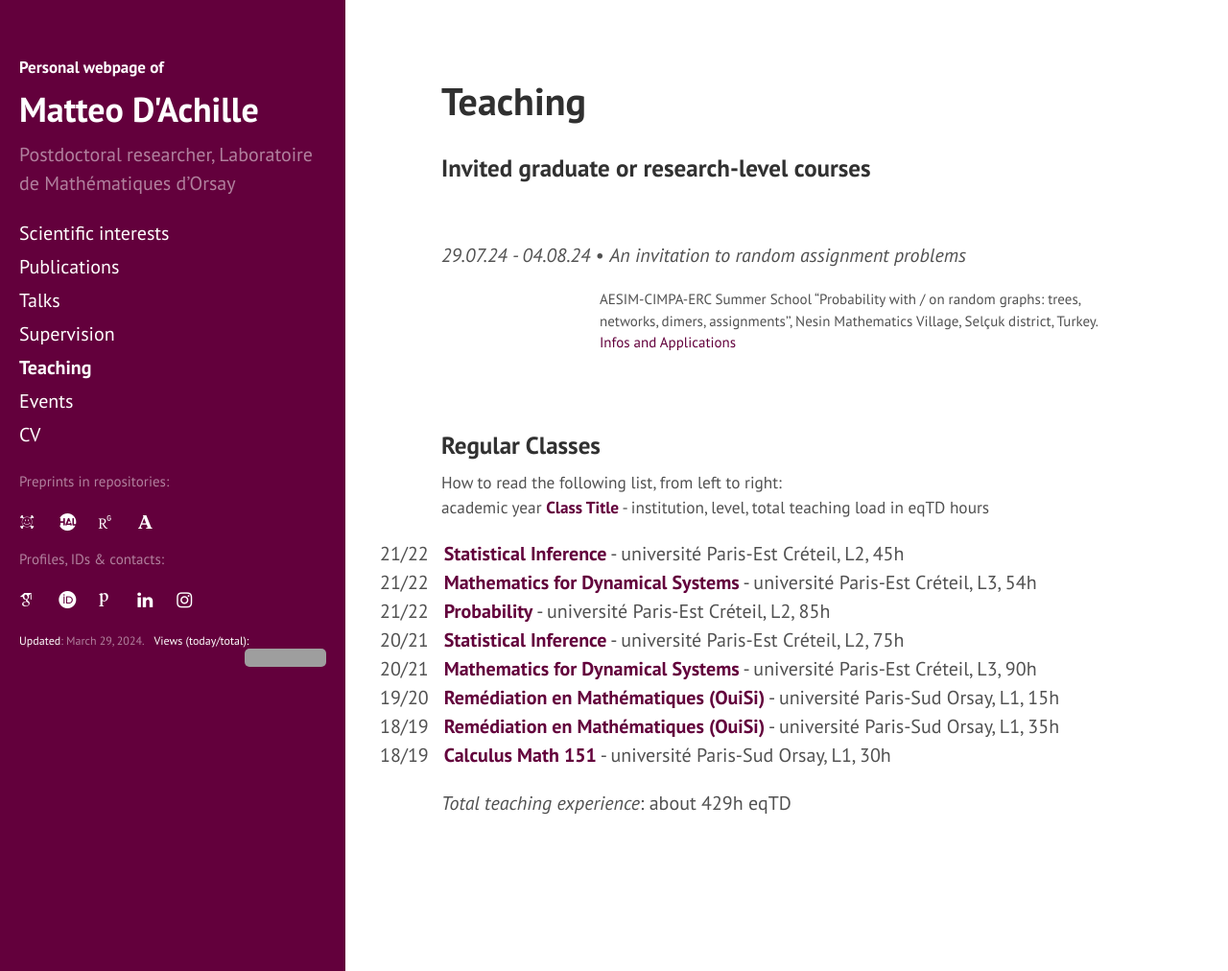
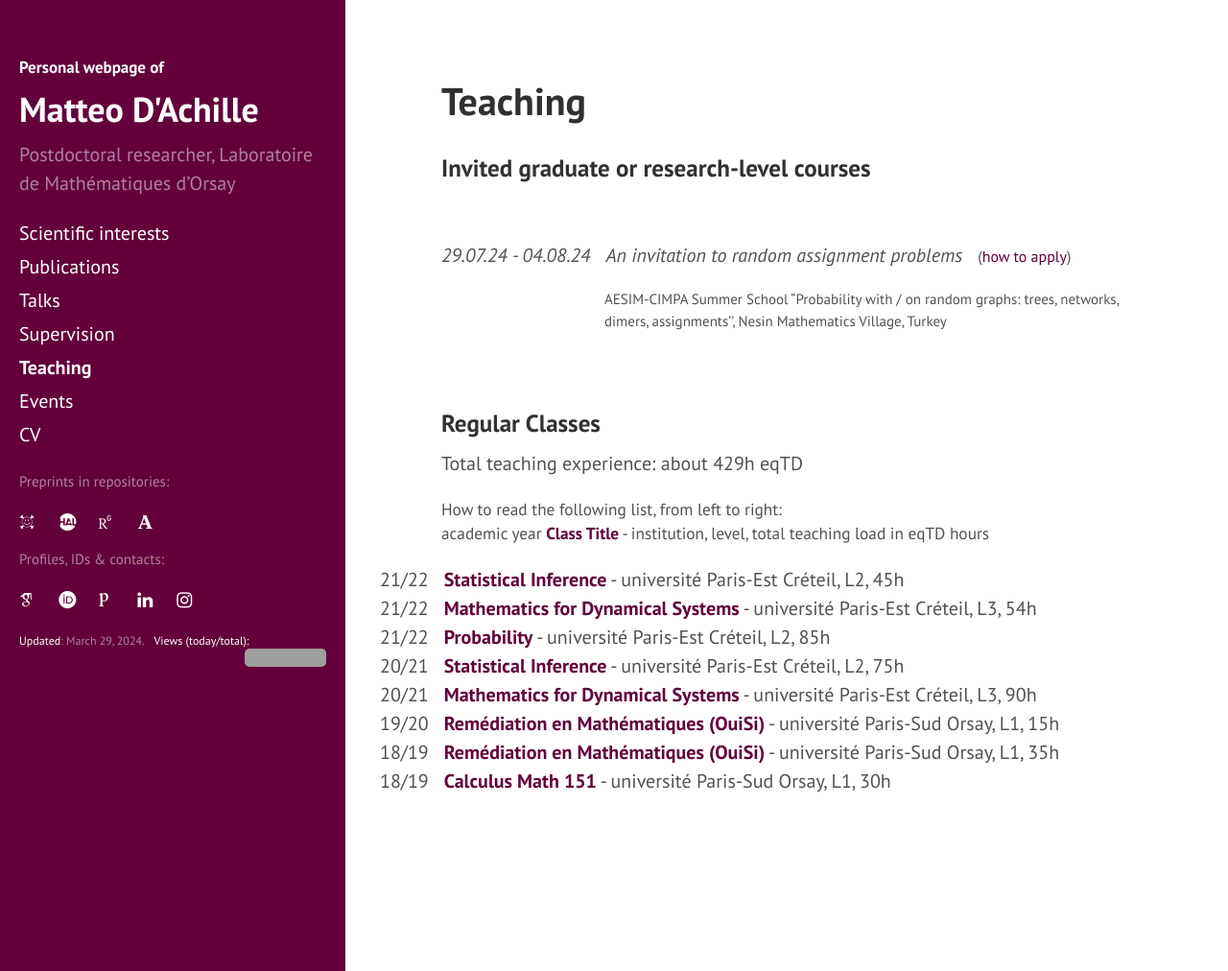
Before and after one commit to matteodachille/matteodachille.github.io, a Jekyll site: the page built from teaching.md, in a window 1280 px wide and 1012 px high. Shown: the whole window at 96% size. Built offline with Jekyll 4.4.1, drawn with Linux system fonts in a browser that asks for light colours; nearby versions of some CDN libraries; some web fonts are replaced; grey boxes are pictures that could not be loaded.

Commit message:
Fixed typos

```diff
--- a/index.html
+++ b/index.html
@@ -17,7 +17,7 @@ show: hyde
 <h3>About me</h3>
 
 
-<p style="text-align:justify;">Postdoctoral researcher at the <a href="https://www.imo.universite-paris-saclay.fr/fr/" target="_blank">Laboratoire de Mathématiques d’Orsay</a>, université Paris-Saclay, member the ERC Grant "SuPerGRandMa", PI <a href="https://www.imo.universite-paris-saclay.fr/~nicolas.curien/">Nicolas Curien</a>. <br/> <br/> See <a href="/cv">CV</a> for more.</p>
+<p style="text-align:justify;">Postdoctoral researcher at the <a href="https://www.imo.universite-paris-saclay.fr/fr/" target="_blank">Laboratoire de Mathématiques d’Orsay</a>, université Paris-Saclay, member of the ERC Grant "SuPerGRandMa", PI <a href="https://www.imo.universite-paris-saclay.fr/~nicolas.curien/">Nicolas Curien</a>. <br/> <br/> See <a href="/cv">CV</a> for more.</p>
 
 
 
--- a/teaching.md
+++ b/teaching.md
@@ -19,15 +19,17 @@ I currently teach for the [Laboratoire d’analyse et de mathématiques appliqu
 ### Invited graduate or research-level courses
 <br/>
 
-_29.07.24 - 04.08.24_ &#x2022; _An invitation to random assignment problems_ <br/>
+_29.07.24 - 04.08.24_ &nbsp; *An invitation to random assignment problems*  &nbsp; <span style="font-size: .8rem">([how to apply](https://sites.google.com/view/probabilityinturkey/main){:target="_blank"})</span><br/>
 
-AESIM-CIMPA-ERC Summer School "Probability with / on random graphs:
-trees, networks, dimers, assignments'', Nesin Mathematics Village, Selçuk district, Turkey.<br/> [Infos and Applications](https://sites.google.com/view/probabilityinturkey/main){:target="_blank"}
-{: style="font-size: 15px; margin-left: 165px;" }
+AESIM-CIMPA Summer School "Probability with / on random graphs:
+trees, networks, dimers, assignments'', Nesin Mathematics Village, Turkey<br/>
+{: style="font-size: 15px; margin-left: 170px;" }
 
 <br/>
 
 ###  Regular Classes
+
+Total teaching experience: about {{ i }}h eqTD
 
 How to read the following list, from left to right: <br/>
 academic year  <a href="#"><b>Class Title</b></a> - institution, level, total teaching load in eqTD hours
```
Also changed, not shown: other parts of teaching.md (+0 -3 lines), cv.md (+1 -1 lines).
